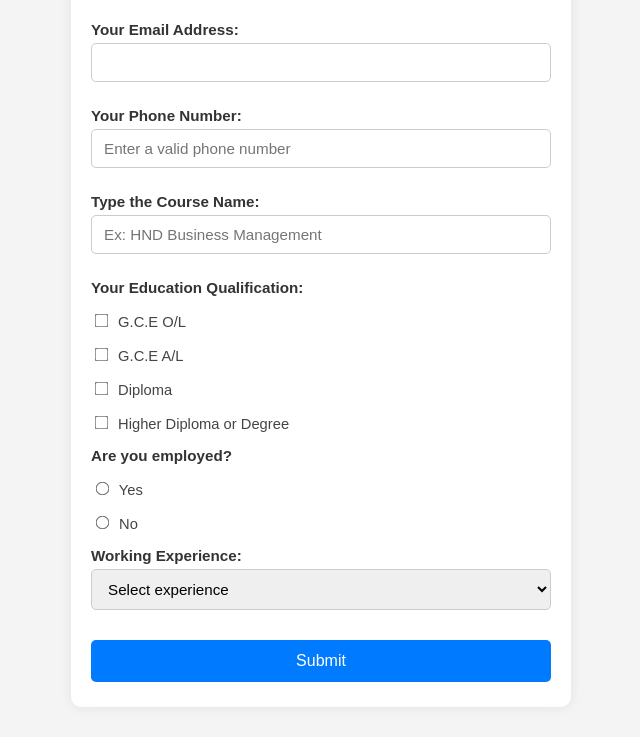
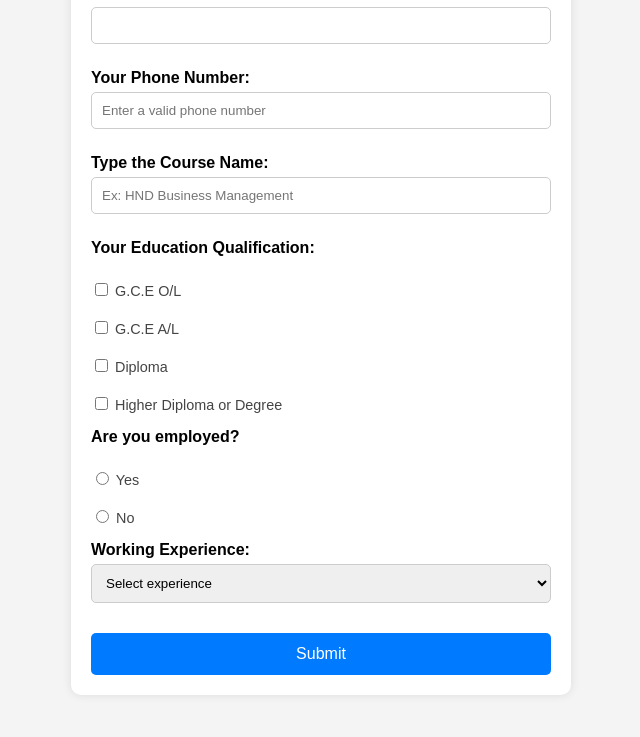
Before and after one commit to bgcedu/application, a plain HTML site: page index.html in a window 1280 px wide. Shown: the part 354-1091 px from the top of the page, without its empty margins (319-959 px from the left). Drawn offline with Linux system fonts and the light colour scheme.

Commit message:
Update styles.css

```diff
--- a/css/styles.css
+++ b/css/styles.css
@@ -7,12 +7,22 @@ body {
 
 .logo-container {
   text-align: center;
-  margin-bottom: 15px;
+  margin-bottom: 20px;
 }
 
 .logo-container img {
-  max-width: 100%;
+  max-width: 50%;
   height: auto;
+}
+
+form {
+  background: #fff;
+  padding: 20px;
+  max-width: 500px;
+  margin: auto;
+  border-radius: 10px;
+  box-shadow: 0 0 10px rgba(0,0,0,0.1);
+  box-sizing: border-box;
 }
 
 h2 {
@@ -21,22 +31,10 @@ h2 {
   margin-bottom: 20px;
 }
 
-form {
-  background: #fff;
-  padding: 25px 20px;
-  max-width: 500px;
-  margin: auto;
-  border-radius: 10px;
-  box-shadow: 0 0 12px rgba(0, 0, 0, 0.08);
-  box-sizing: border-box;
-}
-
 label {
   display: block;
   margin-top: 15px;
   font-weight: bold;
-  font-size: 0.95rem;
-  color: #333;
 }
 
 input[type="text"],
@@ -44,46 +42,41 @@ input[type="email"],
 input[type="tel"],
 select {
   width: 100%;
-  padding: 10px 12px;
+  padding: 10px;
   margin-top: 5px;
   margin-bottom: 10px;
   border: 1px solid #ccc;
   border-radius: 5px;
   box-sizing: border-box;
-  font-size: 0.95rem;
 }
 
+/* Checkbox & Radio Group Styling */
 .checkbox-group,
 .radio-group {
-  margin-top: 10px;
-  margin-bottom: 10px;
+  display: flex;
+  flex-direction: column;
+  gap: 4px;
+  margin-top: 8px;
+  margin-bottom: 12px;
 }
 
 .checkbox-group label,
 .radio-group label {
-  display: block;
-  margin-bottom: 6px;
   font-weight: normal;
-  font-size: 0.92rem;
+  font-size: 0.9rem;
   color: #444;
-}
-
-input[type="checkbox"],
-input[type="radio"] {
-  margin-right: 6px;
-  transform: scale(1.05);
 }
 
 button {
   margin-top: 20px;
   background-color: #007bff;
   color: white;
-  padding: 12px 16px;
+  padding: 12px 20px;
   border: none;
   border-radius: 5px;
-  font-size: 1rem;
   cursor: pointer;
   width: 100%;
+  font-size: 1rem;
   transition: background-color 0.3s ease;
 }
 
@@ -91,28 +84,17 @@ button:hover {
   background-color: #0056b3;
 }
 
-/* ✅ Mobile Responsive Fix */
+/* Responsive Design */
 @media (max-width: 600px) {
   body {
     padding: 15px;
   }
 
   form {
-    padding: 20px 15px;
+    padding: 15px;
   }
 
   h2 {
     font-size: 1rem;
-    margin-bottom: 15px;
-  }
-
-  label,
-  input,
-  select {
-    font-size: 0.9rem;
-  }
-
-  button {
-    font-size: 0.95rem;
   }
 }
```
